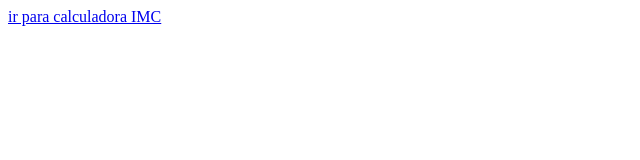
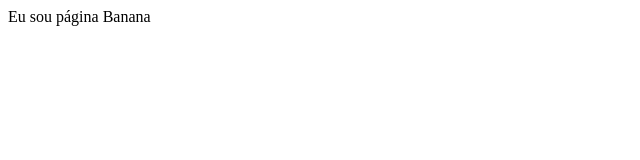
Before and after one commit to fabricadeprogramador/T31-calc-imc, a plain HTML site: page banana.html in a window 1280 px wide. Shown: the whole page, without its empty margins (0-640 px from the left). Drawn offline with Linux system fonts and the light colour scheme.

Commit message:
Criando a Banana

```diff
--- a/index.html
+++ b/banana.html
@@ -3,11 +3,9 @@
   <head>
     <meta charset="UTF-8" />
     <meta name="viewport" content="width=device-width, initial-scale=1.0" />
-    <title>Menu princial</title>
+    <title>Document</title>
   </head>
   <body>
-    <a href="impl/index.html">
-      ir para calculadora IMC
-    </a>
+    Eu sou página Banana
   </body>
 </html>
```
